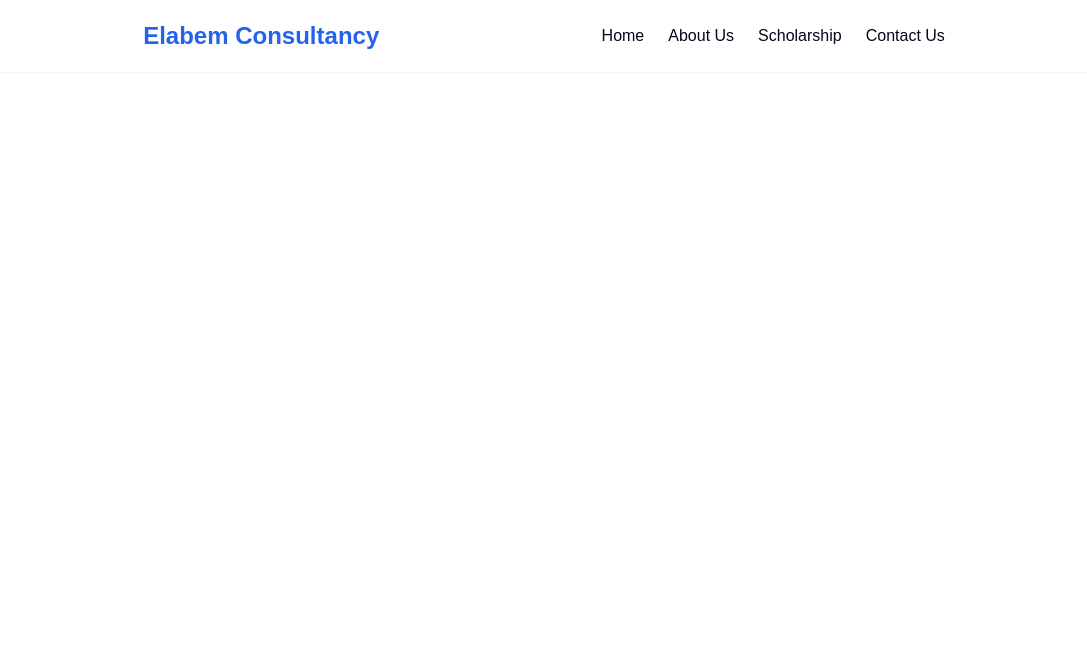
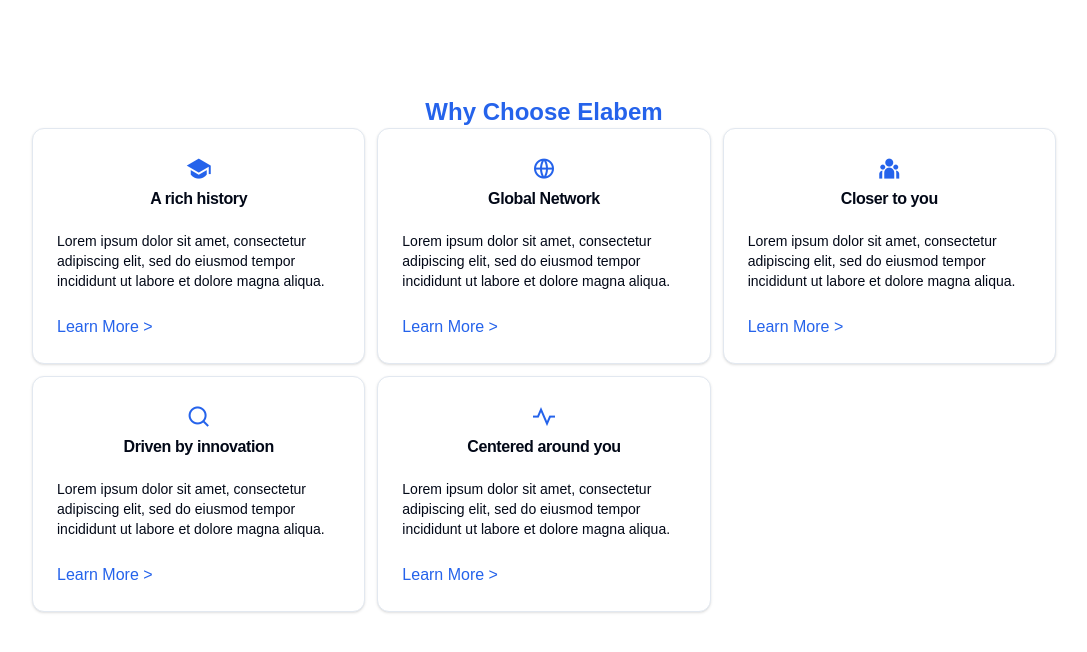
Before and after one commit to kasahun-welela/elabem, a Next.js app: page / in a window 1280 px wide. Shown: the top 652 px of the page, without its empty margins (96-1183 px from the left). Built offline with nearby package versions, Linux system fonts and the light colour scheme.

Commit message:
display data using card

```diff
--- a/app/page.tsx
+++ b/app/page.tsx
@@ -1,9 +1,81 @@
-import NavBar from "@/components/NavBar";
+import {
+  Card,
+  CardContent,
+  CardDescription,
+  CardFooter,
+  CardHeader,
+  CardTitle,
+} from "@/components/ui/card";
+import Link from "next/link";
 
 export default function Home() {
+  const cardData = [
+    {
+      title: "A rich history",
+      icon: "ri-graduation-cap-fill",
+      description:
+        "Lorem ipsum dolor sit amet, consectetur adipiscing elit, sed do eiusmod tempor incididunt ut labore et dolore magna aliqua.",
+      linkTo: "/",
+    },
+    {
+      title: "Global Network",
+      icon: "ri-global-line",
+      description:
+        "Lorem ipsum dolor sit amet, consectetur adipiscing elit, sed do eiusmod tempor incididunt ut labore et dolore magna aliqua.",
+
+      linkTo: "/",
+    },
+    {
+      title: "Closer to you",
+      icon: "ri-team-fill",
+      description:
+        "Lorem ipsum dolor sit amet, consectetur adipiscing elit, sed do eiusmod tempor incididunt ut labore et dolore magna aliqua.",
+
+      linkTo: "/",
+    },
+    {
+      title: "Driven by innovation",
+      icon: "ri-search-line",
+      description:
+        "Lorem ipsum dolor sit amet, consectetur adipiscing elit, sed do eiusmod tempor incididunt ut labore et dolore magna aliqua.",
+
+      linkTo: "",
+    },
+    {
+      title: "Centered around you",
+      icon: "ri-pulse-line",
+      description:
+        "Lorem ipsum dolor sit amet, consectetur adipiscing elit, sed do eiusmod tempor incididunt ut labore et dolore magna aliqua.",
+
+      linkTo: "/",
+    },
+  ];
+
   return (
     <>
-      <NavBar />
+      <div className="w-[80%] mx-auto mt-24">
+        <h1 className="text-primary text-center font-bold text-2xl">
+          Why Choose Elabem
+        </h1>
+        <div className="grid md:grid-cols-3 gap-3">
+          {cardData.map((details: any, key) => (
+            <Card className="max-w-sm" key={key}>
+              <CardHeader className="text-center">
+                <i className={`${details.icon} text-primary text-2xl`}></i>
+                <CardTitle>{details.title}</CardTitle>
+              </CardHeader>
+              <CardContent>
+                <p className="text-sm">{details.description}</p>
+              </CardContent>
+              <CardFooter>
+                <Link href={details.linkTo} className="text-primary">
+                  Learn More &gt;
+                </Link>
+              </CardFooter>
+            </Card>
+          ))}
+        </div>
+      </div>
     </>
   );
 }
--- /dev/null
+++ b/components/ui/card.tsx
@@ -0,0 +1,76 @@
+import * as React from "react"
+
+import { cn } from "@/lib/utils"
+
+const Card = React.forwardRef<
+  HTMLDivElement,
+  React.HTMLAttributes<HTMLDivElement>
+>(({ className, ...props }, ref) => (
+  <div
+    ref={ref}
+    className={cn(
+      "rounded-xl border bg-card text-card-foreground shadow",
+      className
+    )}
+    {...props}
+  />
+))
+Card.displayName = "Card"
+
+const CardHeader = React.forwardRef<
+  HTMLDivElement,
+  React.HTMLAttributes<HTMLDivElement>
+>(({ className, ...props }, ref) => (
+  <div
+    ref={ref}
+    className={cn("flex flex-col space-y-1.5 p-6", className)}
+    {...props}
+  />
+))
+CardHeader.displayName = "CardHeader"
+
+const CardTitle = React.forwardRef<
+  HTMLDivElement,
+  React.HTMLAttributes<HTMLDivElement>
+>(({ className, ...props }, ref) => (
+  <div
+    ref={ref}
+    className={cn("font-semibold leading-none tracking-tight", className)}
+    {...props}
+  />
+))
+CardTitle.displayName = "CardTitle"
+
+const CardDescription = React.forwardRef<
+  HTMLDivElement,
+  React.HTMLAttributes<HTMLDivElement>
+>(({ className, ...props }, ref) => (
+  <div
+    ref={ref}
+    className={cn("text-sm text-muted-foreground", className)}
+    {...props}
+  />
+))
+CardDescription.displayName = "CardDescription"
+
+const CardContent = React.forwardRef<
+  HTMLDivElement,
+  React.HTMLAttributes<HTMLDivElement>
+>(({ className, ...props }, ref) => (
+  <div ref={ref} className={cn("p-6 pt-0", className)} {...props} />
+))
+CardContent.displayName = "CardContent"
+
+const CardFooter = React.forwardRef<
+  HTMLDivElement,
+  React.HTMLAttributes<HTMLDivElement>
+>(({ className, ...props }, ref) => (
+  <div
+    ref={ref}
+    className={cn("flex items-center p-6 pt-0", className)}
+    {...props}
+  />
+))
+CardFooter.displayName = "CardFooter"
+
+export { Card, CardHeader, CardFooter, CardTitle, CardDescription, CardContent }
```
